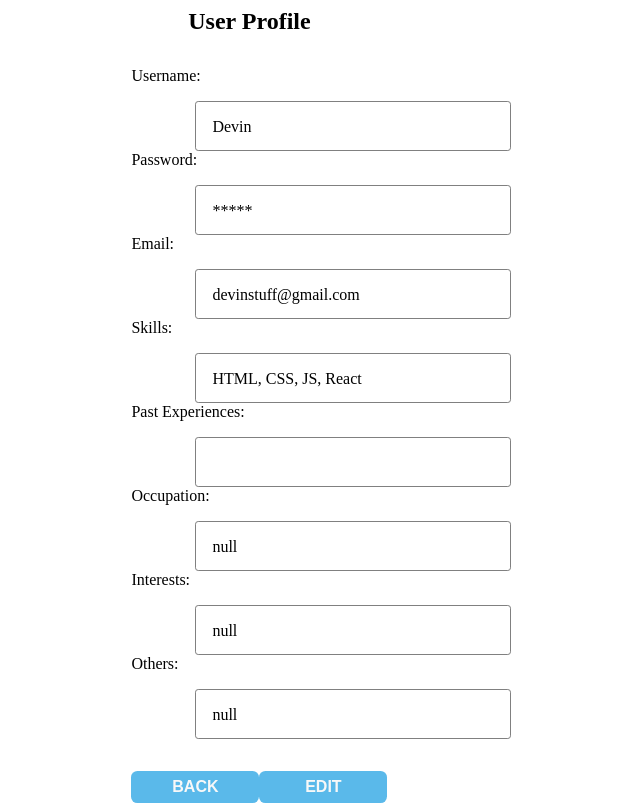
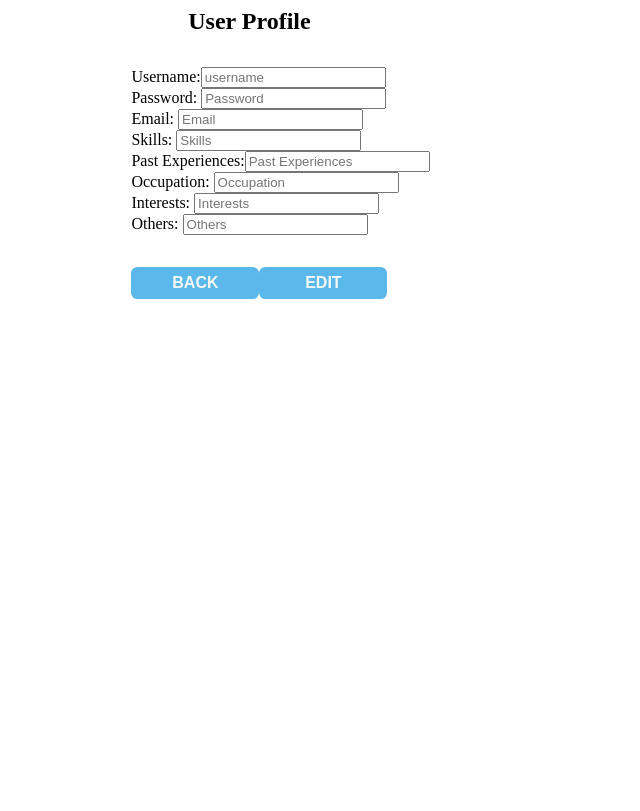
Before and after one commit to Build-Week-Droom-3/droom3-front-end, a React (Create React App) app: page /user_profile in a window 1280 px wide. Shown: the whole page, without its empty margins (319-959 px from the left). Built offline with nearby package versions, Linux system fonts and the light colour scheme; no server answers.

Commit message:
worked more on user profile

```diff
--- a/src/components/login/Login.js
+++ b/src/components/login/Login.js
@@ -44,7 +44,7 @@ export default withFormik({
 			.then((res) => {
 				localStorage.setItem('token', res.data.payload);
 				resetForm();
-				console.log('sub', res);
+				// console.log('sub', res);
 				props.history.push('/user_profile');
 			})
 			.catch((err) => {
--- a/src/components/profiles/UserProfile.js
+++ b/src/components/profiles/UserProfile.js
@@ -39,17 +39,30 @@ function UserProfile(props) {
 
 	return (
 		<div>
-			{userdata.map((ele) => (
+			{userdata.map(() => (
 				<form onSubmit={handleSubmit} className="profile-display">
 					<h2>User Profile</h2>
-					Username:<div> {ele.name}</div>
-					Password: <div>{ele.password}</div>
-					Email: <div>{ele.email}</div>
-					Skills: <div>{ele.skills}</div>
-					Past Experiences: <div onClick={handleChange} />
-					Occupation: <div>{ele.occupation}</div>
-					Interests: <div>{ele.interests}</div>
-					Others: <div>{ele.others}</div>
+					Username:<input type="text" name="username" placeholder="username" onClick={handleChange} />
+					<br />
+					Password: <input type="text" name="password" placeholder="Password" onClick={handleChange} />
+					<br />
+					Email: <input type="text" name="email" placeholder="Email" onClick={handleChange} />
+					<br />
+					Skills: <input type="text" name="skills" placeholder="Skills" onClick={handleChange} />
+					<br />
+					Past Experiences:<input
+						type="text"
+						name="experiences"
+						placeholder="Past Experiences"
+						onClick={handleChange}
+					/>
+					<br />
+					Occupation: <input type="text" name="occupation" placeholder="Occupation" onClick={handleChange} />
+					<br />
+					Interests: <input type="text" name="interests" placeholder="Interests" onClick={handleChange} />
+					<br />
+					Others: <input type="text" name="others" placeholder="Others" onClick={handleChange} />
+					<br />
 					<Link to="/">
 						<button type="Submit">Back</button>
 					</Link>
@@ -62,6 +75,9 @@ function UserProfile(props) {
 
 function mapStateToProps(state) {
 	console.log('state', state);
+	return {
+		fetch: state.fetchAPI
+	};
 }
 
 const mapDispatchToProps = {
--- a/src/components/reducers/postReducer.js
+++ b/src/components/reducers/postReducer.js
@@ -8,6 +8,22 @@ const initialState = {
 
 export default function reducer(state = initialState, action) {
 	switch (action.type) {
+		case API_POSTS_START:
+			return {
+				...state,
+				isLoading: true
+			};
+		case API_POSTS_SUCCESS:
+			return {
+				...state,
+				isLoading: false,
+				name: action.payload
+			};
+		case API_POSTS_FAILURE:
+			return {
+				...state,
+				isLoading: false
+			};
 		default:
 			return state;
 	}
```
